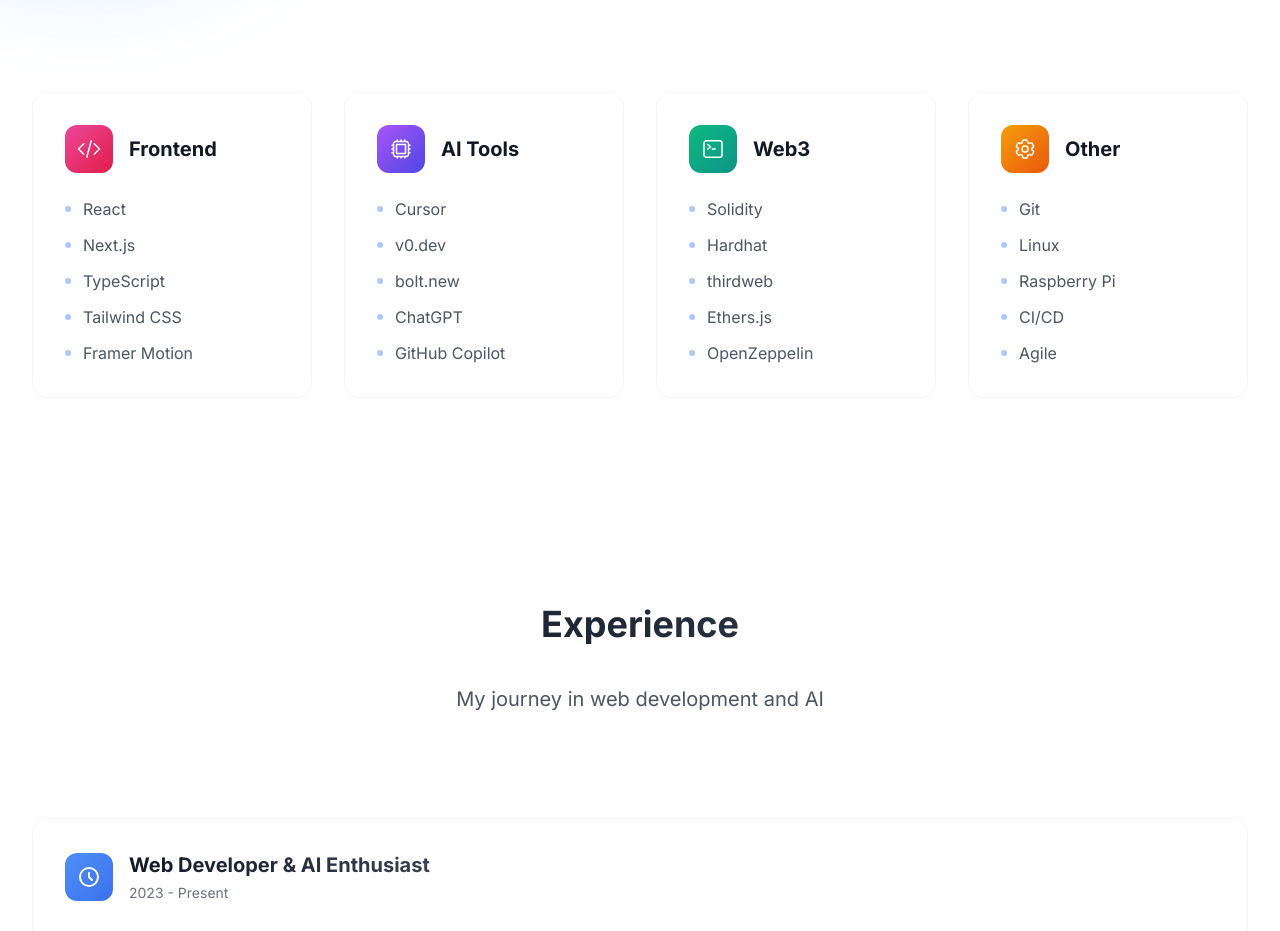
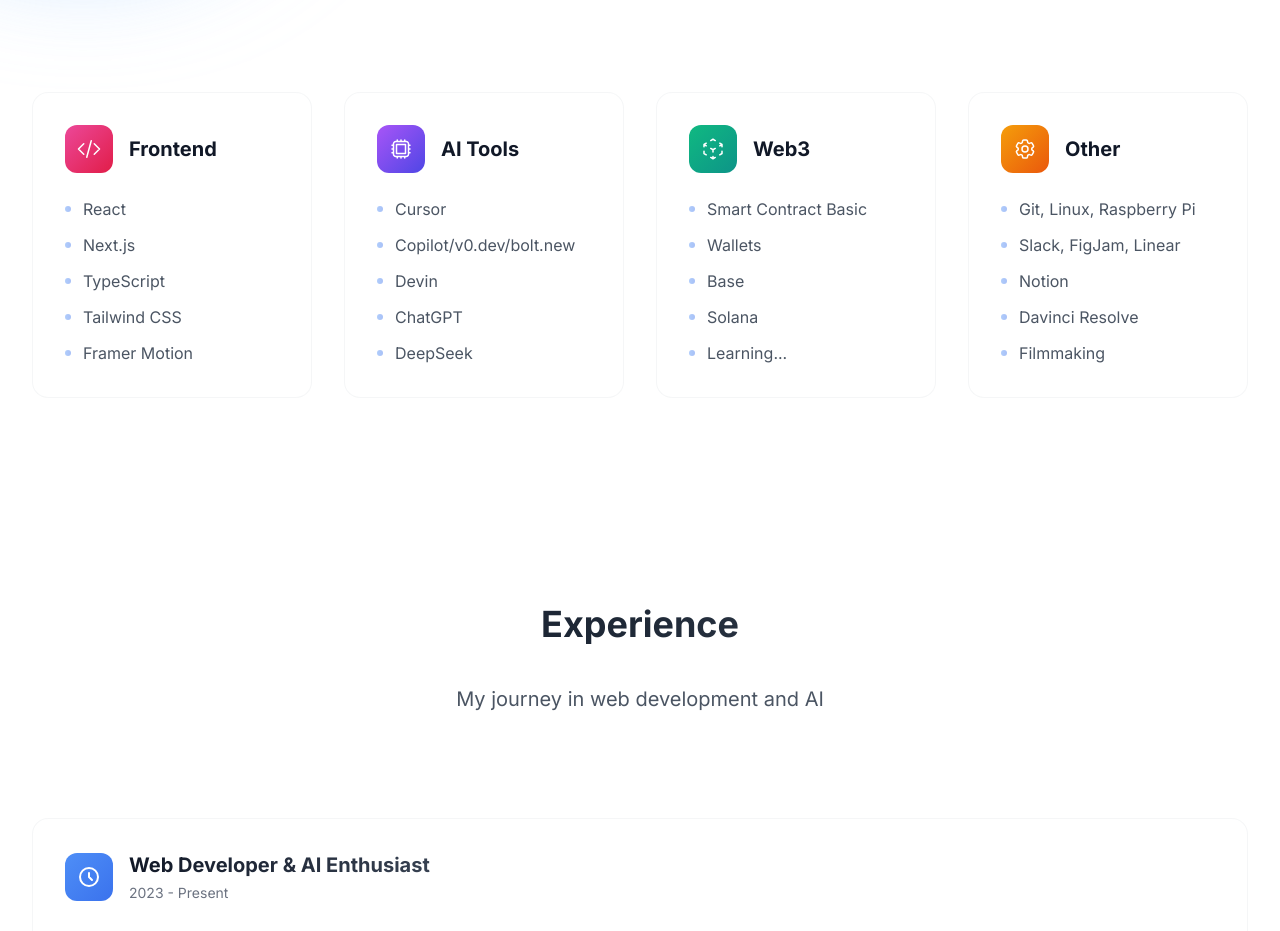
Before and after one commit to timleecoder42/betterhiretimlee.now, a Next.js app: page /en/about in a window 1280 px wide. Shown: the part 1000-1931 px from the top of the page. Built offline with nearby package versions, Linux system fonts and the light colour scheme.

Commit message:
feat: update skills section info

```diff
--- a/src/components/about/skills-section.tsx
+++ b/src/components/about/skills-section.tsx
@@ -2,9 +2,9 @@
 
 import {
   CodeBracketIcon,
-  CommandLineIcon,
   CpuChipIcon,
   Cog6ToothIcon,
+  CubeTransparentIcon,
 } from '@heroicons/react/24/outline';
 import { motion, useScroll, useTransform } from 'framer-motion';
 import { useTranslations } from 'next-intl';
@@ -22,21 +22,27 @@
     icon: <CpuChipIcon className="w-6 h-6" />,
     gradient: 'from-purple-500/40 to-indigo-600/40 dark:from-purple-400/90 dark:to-indigo-500/90',
     iconGradient: 'from-purple-500 to-indigo-600 dark:from-purple-400 dark:to-indigo-500',
-    items: ['Cursor', 'v0.dev', 'bolt.new', 'ChatGPT', 'GitHub Copilot'],
+    items: ['Cursor', 'Copilot/v0.dev/bolt.new', 'Devin', 'ChatGPT', 'DeepSeek'],
   },
   {
     category: 'skillCategories.web3',
-    icon: <CommandLineIcon className="w-6 h-6" />,
+    icon: <CubeTransparentIcon className="w-6 h-6" />,
     gradient: 'from-emerald-500/40 to-teal-600/40 dark:from-emerald-400/90 dark:to-teal-500/90',
     iconGradient: 'from-emerald-500 to-teal-600 dark:from-emerald-400 dark:to-teal-500',
-    items: ['Solidity', 'Hardhat', 'thirdweb', 'Ethers.js', 'OpenZeppelin'],
+    items: ['Smart Contract Basic', 'Wallets', 'Base', 'Solana', 'Learning...'],
   },
   {
     category: 'skillCategories.other',
     icon: <Cog6ToothIcon className="w-6 h-6" />,
     gradient: 'from-amber-500/40 to-orange-600/40 dark:from-amber-400/90 dark:to-orange-500/90',
     iconGradient: 'from-amber-500 to-orange-600 dark:from-amber-400 dark:to-orange-500',
-    items: ['Git', 'Linux', 'Raspberry Pi', 'CI/CD', 'Agile'],
+    items: [
+      'Git, Linux, Raspberry Pi',
+      'Slack, FigJam, Linear',
+      'Notion',
+      'Davinci Resolve',
+      'Filmmaking',
+    ],
   },
 ];
 
```
